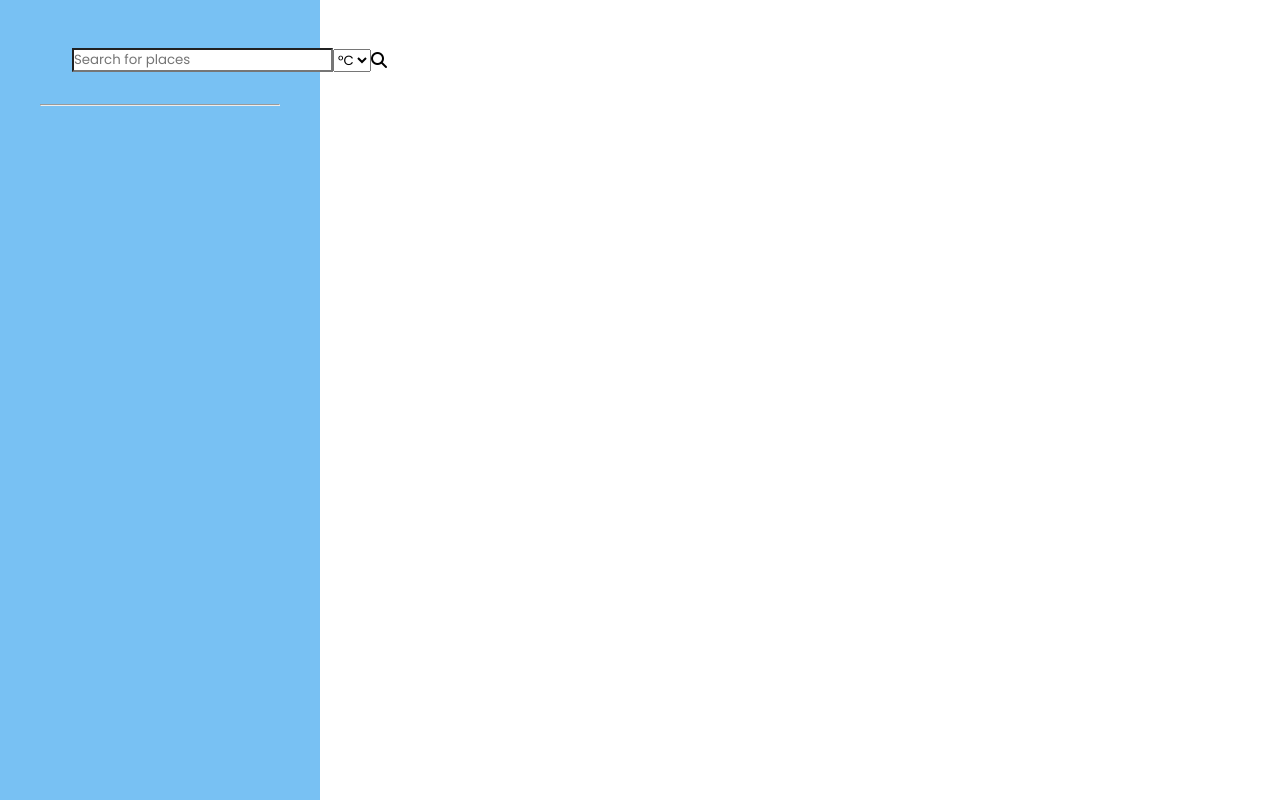
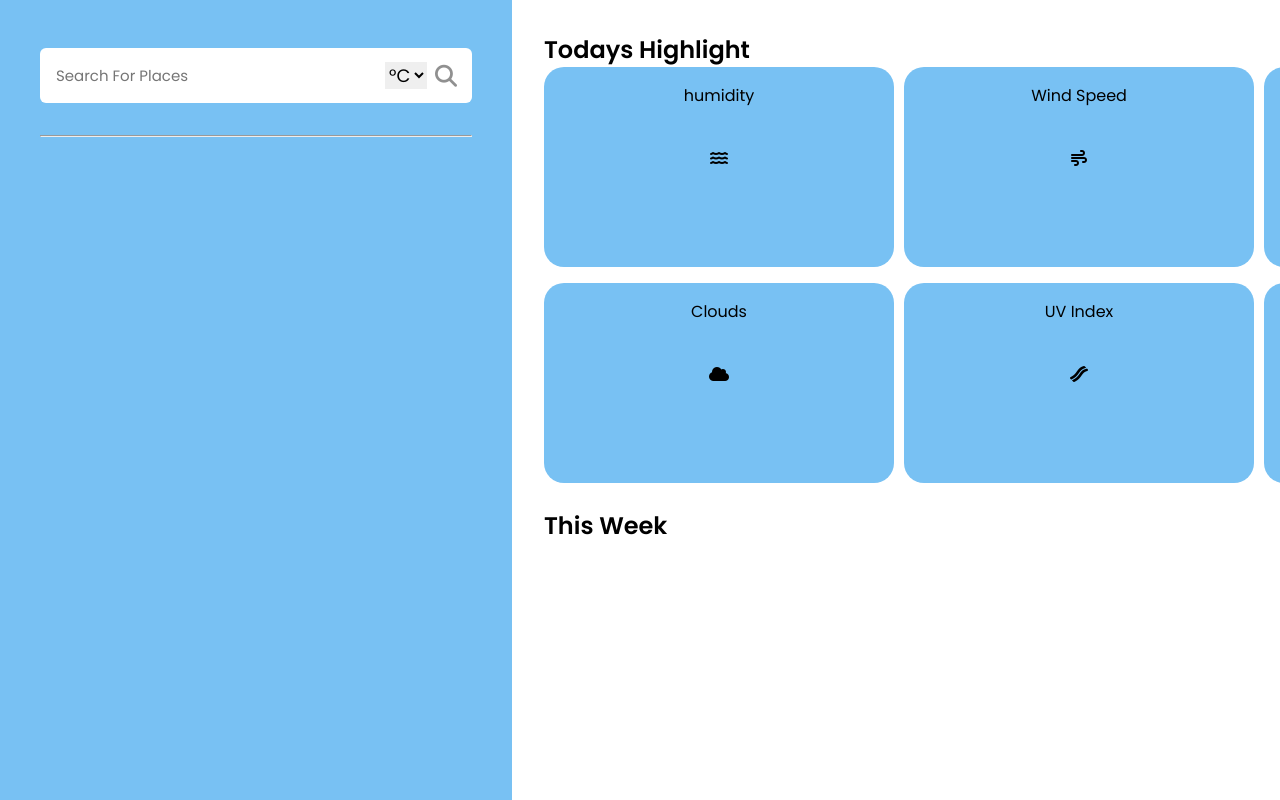
Before and after one commit to katlegoxoxo/weather-app, a plain HTML site: page index.html in a window 1280 px wide. Drawn offline with Linux system fonts and the light colour scheme.

Commit message:
Update styles: Add weather input and highlight section styling

```diff
--- a/style.css
+++ b/style.css
@@ -3,7 +3,7 @@
 * {
     margin: 0px;
     padding: 0px;
-    font-family: "Poppins", sans-serif;
+    font-family: "Poppins";
     box-sizing: border-box;
 }
 
@@ -17,7 +17,7 @@ body {
 }
 
 .weather-input {
-    width: 25%;
+    width: 40%;
     position: fixed;
     inset: 0;
     background: #78c1f3;
@@ -28,8 +28,60 @@ body {
     position: relative;
     display: flex;
     align-items: center;
-    margin: 2rem;
+    margin: 2rem 0;
 }
-.input-group input{
-    background: white  ;
+
+.input-group input {
+    background: white;
+    text-transform: capitalize;
+    padding: 1rem;
+    font-size: 15px;
+    border-radius: 6px;
+    width: 100%;
+    outline: none;
+    border: none;
 }
+
+.input-group .converter {
+    position: absolute;
+    right: 45px;
+    border: none;
+    outline: none;
+    font-size: 18px;
+}
+
+.input-group .fa-search {
+    position: absolute;
+    right: 15px;
+    color: #909090;
+    cursor: pointer;
+    font-size: 22px;
+}
+
+.weather-output {
+    width: 60%;
+    position: fixed;
+    inset: 0;
+    margin-left: 40%;
+    padding: 2rem;
+    background: white;
+    overflow: auto;
+}
+
+.Highlight {
+    display: grid;
+    grid-template-columns: repeat(3, 350px);
+    grid-auto-flow: row;
+    row-gap: 1rem;
+    column-gap: 10px;
+}
+.Highlight div{
+    height: 200px;
+    display: grid;
+    justify-items: center;
+    text-align: center;
+    background-color: #78c1f3;
+    border-radius: 20px;
+    padding: 1rem;
+
+}
```
